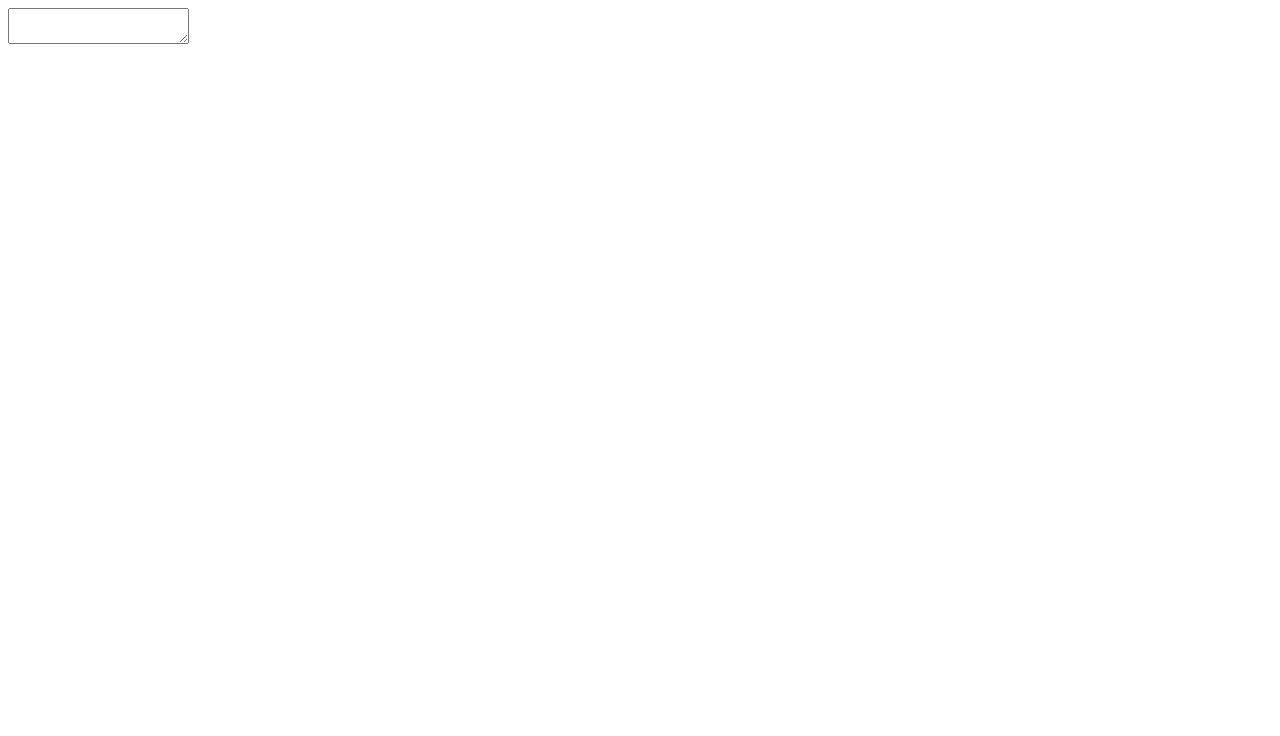
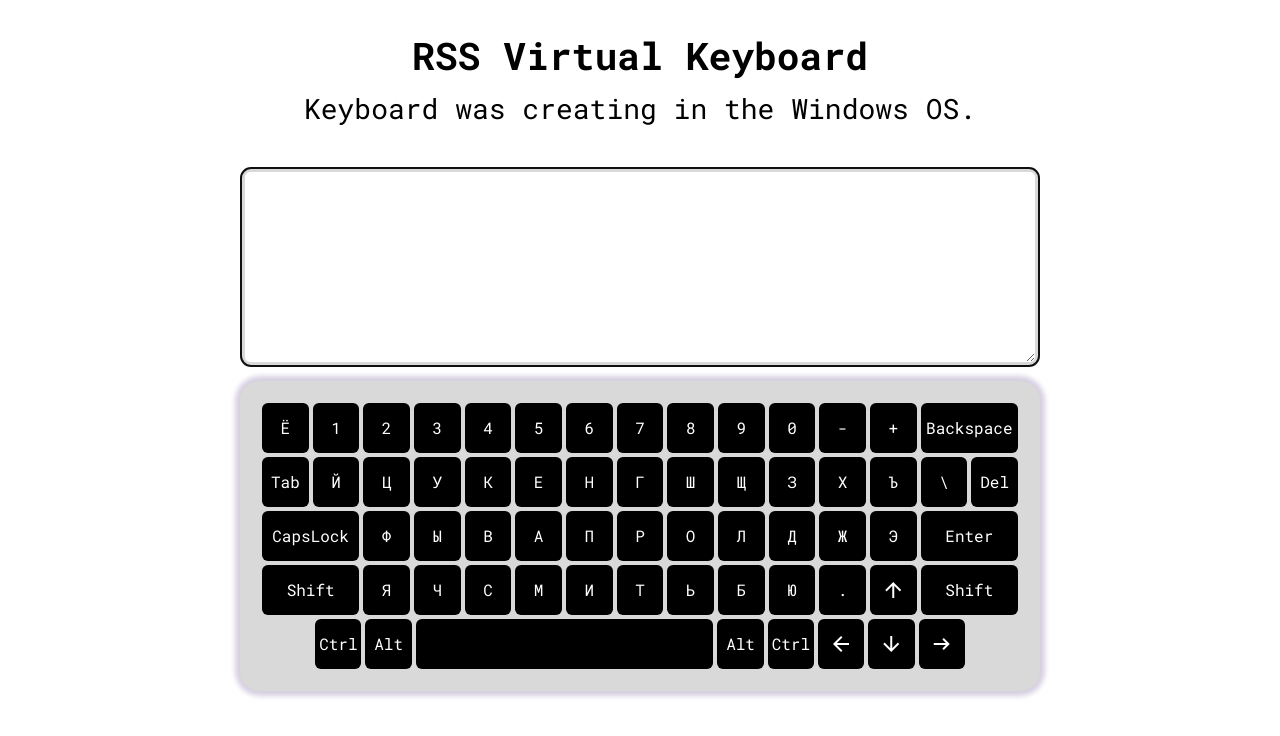
Before and after one commit to avmochkina/virtual-keyboard, a plain HTML site: page index.html in a window 1280 px wide. Drawn offline with nearby package versions, Linux system fonts and the light colour scheme.

Commit message:
feat: add essential layout via script

```diff
--- a/index.html
+++ b/index.html
@@ -1,13 +1,17 @@
 <!DOCTYPE html>
 <html lang="en">
 <head>
+    <title>Virtual Keyboard</title>
     <meta charset="UTF-8">
     <meta http-equiv="X-UA-Compatible" content="IE=edge">
     <meta name="viewport" content="width=device-width, initial-scale=1.0">
-    <title>Virtual Keyboard</title>
+    <link rel="stylesheet" href="./style.css">
+    <link rel="preconnect" href="https://fonts.googleapis.com">
+    <link rel="preconnect" href="https://fonts.gstatic.com" crossorigin>
+    <link rel="stylesheet" href="https://fonts.googleapis.com/css2?family=Material+Symbols+Outlined:opsz,wght,FILL,GRAD@48,400,0,0" />
+    <link href="https://fonts.googleapis.com/css2?family=Roboto+Mono:wght@100;400;700&display=swap" rel="stylesheet">
 </head>
 <body>
-    <textarea></textarea>
     <script src="./script.js"></script>
 </body>
 </html>
--- a/script.js
+++ b/script.js
@@ -0,0 +1,113 @@
+//Container
+const script = document.querySelector('script');
+const container = document.createElement('div');
+container.classList.add('container');
+script.parentNode.insertBefore(container, script);
+
+//Heading
+const header = document.createElement('header');
+header.classList.add('header');
+const title = document.createElement('h1');
+title.classList.add('header__title');
+title.innerText = 'RSS Virtual Keyboard';
+const subtitle = document. createElement('h2');
+subtitle.classList.add('header__subtitle');
+subtitle.innerText = 'Keyboard was creating in the Windows OS.';
+container.appendChild(header);
+header.appendChild(title);
+header.appendChild(subtitle);
+
+//Textarea
+const main = document.createElement('main');
+const textarea = document.createElement('textarea');
+textarea.classList.add('textarea-input');
+container.appendChild(main);
+main.appendChild(textarea);
+textarea.focus();
+
+//Keyboard
+const keyboardHtml =
+    `<div class="keyboard">
+        <div class="keyboard__line">
+            <div class="keyboard__btn" data-key="">Ё</div>
+            <div class="keyboard__btn" data-key="1">1</div>
+            <div class="keyboard__btn" data-key="2">2</div>
+            <div class="keyboard__btn" data-key="3">3</div>
+            <div class="keyboard__btn" data-key="4">4</div>
+            <div class="keyboard__btn" data-key="5">5</div>
+            <div class="keyboard__btn" data-key="6">6</div>
+            <div class="keyboard__btn" data-key="7">7</div>
+            <div class="keyboard__btn" data-key="8">8</div>
+            <div class="keyboard__btn" data-key="9">9</div>
+            <div class="keyboard__btn" data-key="0">0</div>
+            <div class="keyboard__btn" data-key="-">-</div>
+            <div class="keyboard__btn" data-key="+">+</div>
+            <div class="keyboard__btn keyboard__btn_l" data-key="Backspace">Backspace</div>
+        </div>
+        <div class="keyboard__line">
+            <div class="keyboard__btn keyboard__btn_m" data-key="Tab">Tab</div>
+            <div class="keyboard__btn" data-key="й">Й</div>
+            <div class="keyboard__btn" data-key="ц">Ц</div>
+            <div class="keyboard__btn" data-key="у">У</div>
+            <div class="keyboard__btn" data-key="к">К</div>
+            <div class="keyboard__btn" data-key="е">Е</div>
+            <div class="keyboard__btn" data-key="н">Н</div>
+            <div class="keyboard__btn" data-key="г">Г</div>
+            <div class="keyboard__btn" data-key="ш">Ш</div>
+            <div class="keyboard__btn" data-key="щ">Щ</div>
+            <div class="keyboard__btn" data-key="з">З</div>
+            <div class="keyboard__btn" data-key="х">Х</div>
+            <div class="keyboard__btn" data-key="ъ">Ъ</div>
+            <div class="keyboard__btn" data-key="\\">\\</div>
+            <div class="keyboard__btn" data-key="\\">Del</div>
+        </div>
+        <div class="keyboard__line">
+            <div class="keyboard__btn keyboard__btn_l" data-key="CapsLock">CapsLock</div>
+            <div class="keyboard__btn" data-key="ф">Ф</div>
+            <div class="keyboard__btn" data-key="ы">Ы</div>
+            <div class="keyboard__btn" data-key="в">В</div>
+            <div class="keyboard__btn" data-key="а">А</div>
+            <div class="keyboard__btn" data-key="п">П</div>
+            <div class="keyboard__btn" data-key="р">Р</div>
+            <div class="keyboard__btn" data-key="о">О</div>
+            <div class="keyboard__btn" data-key="л">Л</div>
+            <div class="keyboard__btn" data-key="д">Д</div>
+            <div class="keyboard__btn" data-key="ж">Ж</div>
+            <div class="keyboard__btn" data-key="э">Э</div>
+            <div class="keyboard__btn keyboard__btn_l" data-key="">Enter</div>
+        </div>
+        <div class="keyboard__line">
+            <div class="keyboard__btn keyboard__btn_l" data-key="Shift">Shift</div>
+            <div class="keyboard__btn" data-key="я">Я</div>
+            <div class="keyboard__btn" data-key="ч">Ч</div>
+            <div class="keyboard__btn" data-key="с">С</div>
+            <div class="keyboard__btn" data-key="м">М</div>
+            <div class="keyboard__btn" data-key="и">И</div>
+            <div class="keyboard__btn" data-key="т">Т</div>
+            <div class="keyboard__btn" data-key="ь">Ь</div>
+            <div class="keyboard__btn" data-key="б">Б</div>
+            <div class="keyboard__btn" data-key="ю">Ю</div>
+            <div class="keyboard__btn" data-key=".">.</div>
+            <div class="keyboard__btn" data-key=""><span class="material-symbols-outlined">
+            arrow_upward
+            </span></div>
+            <div class="keyboard__btn keyboard__btn_l" data-key="Shift">Shift</div>
+        </div>
+        <div class="keyboard__line keyboard__line_short">
+            <div class="keyboard__btn" data-key="Ctrl">Ctrl</div>
+            <div class="keyboard__btn" data-key="Alt">Alt</div>
+            <div class="keyboard__btn keyboard__btn_xl" data-key=" "></div>
+            <div class="keyboard__btn" data-key="Alt">Alt</div>
+            <div class="keyboard__btn" data-key="Ctrl">Ctrl</div>
+            <div class="keyboard__btn" data-key=""><span class="material-symbols-outlined">
+            arrow_back
+            </span></div>
+            <div class="keyboard__btn" data-key=""><span class="material-symbols-outlined">
+            arrow_downward
+            </span></div>
+            <div class="keyboard__btn" data-key=""><span class="material-symbols-outlined">
+            arrow_right_alt
+            </span></div>
+        </div>
+    </div>`
+main.insertAdjacentHTML('beforeend', keyboardHtml);
--- a/style.css
+++ b/style.css
@@ -0,0 +1,86 @@
+* {
+    box-sizing: border-box;
+}
+
+body {
+    height: 100%;
+    margin: 0;
+    padding: 0;
+    font-family: 'Roboto Mono', monospace;
+}
+
+.container {
+    max-width: 100%;
+    max-width: 800px;
+    margin: 0 auto;
+}
+
+.header {
+    padding: 20px 0;
+    text-align: center;
+}
+
+.header__title {
+    font-weight: 700;
+    font-size: 38px;
+    margin: 10px auto;
+}
+
+.header__subtitle {
+    font-weight: 400;
+    font-size: 28px;
+    margin: 10px auto;
+}
+
+.textarea-input {
+    width: 100%;
+    max-width: 800px;
+    margin: 10px auto;
+    height: 200px;
+    padding: 10px;
+    border: 5px solid #d9d9d9;
+    border-radius: 10px;
+}
+
+.keyboard {
+    width: 100%;
+    max-width: 1200px;
+    margin: 0 auto;
+    padding: 20px;
+    border-radius: 20px;
+    background-color: #d9d9d9;
+    box-shadow: 0px 0px 5px 5px rgba(52, 17, 102, 0.2);
+    box-sizing: border-box;
+}
+
+.keyboard__line {
+    display: grid;
+    grid-template-columns: repeat(auto-fit, minmax(50px, 1fr));
+}
+
+.keyboard__line_short {
+    width: 86%;
+    margin: 0 auto;
+}
+
+.keyboard__btn {
+    line-height: 42px;
+    font-size: 16px;
+    border-radius: 6px;
+    border: none;
+    color: #ffffff;
+    background-color: black;
+    display: flex;
+    justify-content: center;
+    align-items: center;
+    margin: 2px;
+    padding: 4px;
+}
+
+.keyboard__btn_xl {
+    grid-column: span 6;
+}
+
+.keyboard__btn_l {
+    grid-column: span 2;
+}
```
